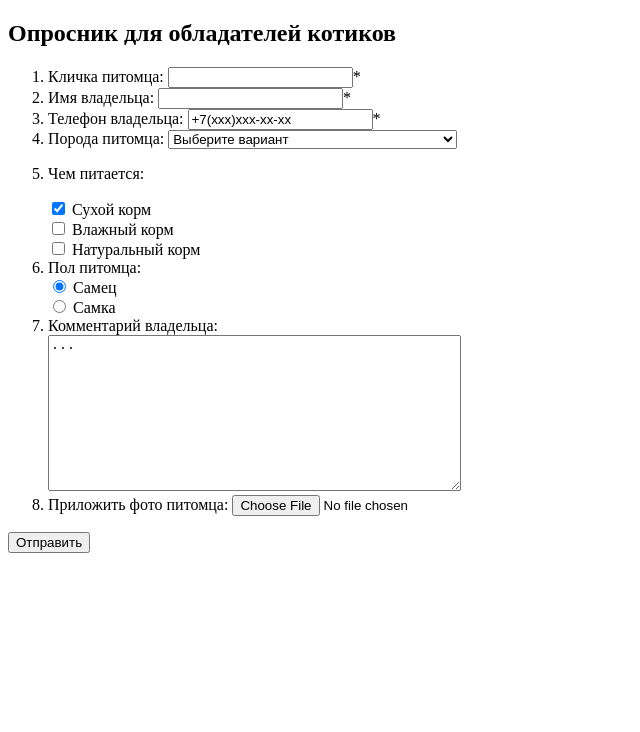
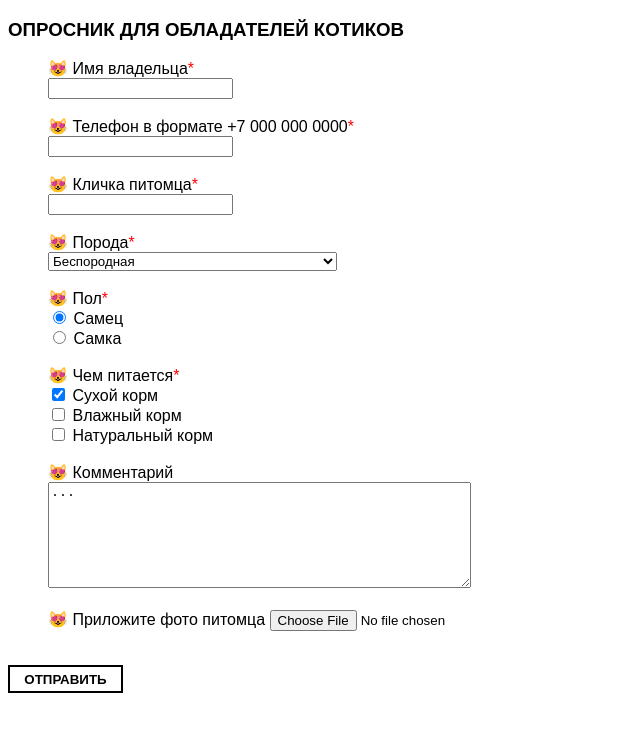
Before and after one commit to codersimone/codersimone-W19-T2-classCat, a plain HTML site: page index.html in a window 1280 px wide. Shown: the whole page, without its empty margins (0-640 px from the left). Drawn offline with Linux system fonts and the light colour scheme.

Commit message:
Update index.html

```diff
--- a/index.html
+++ b/index.html
@@ -5,145 +5,121 @@
     <meta http-equiv="X-UA-Compatible" content="IE=edge">
     <meta name="viewport" content="width=device-width, initial-scale=1.0">
     <title>Опросник</title>
+    <style>
+        body {
+            font-family: Arial, Helvetica, sans-serif;
+        }
+        /* Цвет заголовка */
+        .heading {
+            text-transform: uppercase;
+            font-weight: 600;
+        }
+        /* Спрятаны исходные маркеры */
+        li {
+            list-style-type: none;
+        }
+        /* Вид новых маркеров */
+        li:before {
+            content: "😻";
+        }
+        /* Цвет звездочки / обозначения обязательного поля */
+        .requiredSign {
+            color: #ff0000;
+        }
+        /* Ограничение размеров поля комментария */
+        textarea {
+            width: 417px;
+            height: 100px;
+            resize: vertical;
+        }
+        /* Стилизация кнопки */
+        button {
+            width: 115px;
+            height: 28px;
+            background-color: #fff;
+            border: 2px solid #000;
+            text-transform: uppercase;
+            font-weight: 600;
+        }
+        /* Стилизация кнопки при наведении */
+        button:hover {
+            background-color: #bbbbbb;
+        }
+    </style>
 </head>
 <body>
-<form id="data">
-    <section>
-        <h1>Опросник для обладателей котиков</h1>
-    </section>
-<div>
+    <form id="formData" name="formData">
+        <section>
+            <h3 class="heading">Опросник для обладателей котиков</h3>
+        </section>
 <ol>
     <li>
-        <label for="monicker">Кличка питомца:</label>
-        <input type="text" id="monicker" value/>*
-    </li>
+        <label for="name">Имя владельца<span class="requiredSign">*</span></label><br/>
+        <input type="text" name="name" required/>
+    </li><br/>
     <li>
-        <label for="name">Имя владельца:</label>
-        <input type="text" id="name" value/>*
-    </li>
+        <label for="phone">Телефон в формате +7 000 000 0000<span class="requiredSign">*</span></label><br/>
+        <input type="tel" name="phone" pattern="^\+7\s[0-9]{3}\s[0-9]{3}\s[0-9]{4}" required/>
+    </li><br/>
     <li>
-        <label for="phone">Телефон владельца:</label>
-        <input type="tel" id="phone"
-            value="+7(xxx)xxx-xx-xx"
-
-            placeholder="+7(xxx)xxx-xx-xx"/>*
-    </li>
+        <label for="monicker">Кличка питомца<span class="requiredSign">*</span></label><br/>
+        <input type="text" name="monicker" required/>
+    </li><br/>
     <li>
-        <label>Порода питомца:</label>
-            <select id="breed" value>
-            <option value="0">Выберите вариант</option>
-            <option value="1">Уличная (порода не определена)</option>
-            <option value="2">Абиссинская</option>
-            <option value="3">Австралийский мист</option>
-            <option value="4">Азиатская (табби)</option>
-            <option value="5">Американский бобтейл</option>
-            <option value="6">Американская жесткошёрстная</option>
-            <option value="7">Американский кёрл</option>
-            <option value="8">Американская короткошёрстная</option>
-            <option value="9">Анатолийская</option>
-            <option value="10">Аравийский мау</option>
-            <option value="11">Балинезийская (Балинез, балийская)</option>
-            <option value="12">Бенгальская</option>
-            <option value="13">Бомбейская</option>
-            <option value="14">Бразильская короткошёрстная</option>
-            <option value="15">Британская</option>
-            <option value="16">Бурма (Бурманская)</option>
-            <option value="17">Бурмилла</option>
-            <option value="18">Гавана</option>
-            <option value="19">Гималайская кошка</option>
-            <option value="20">Девон рекс</option>
-            <option value="21">Домашняя</option>
-            <option value="22">Донской сфинкс</option>
-            <option value="23">Кельтская (Европейская короткошёрстная)</option>
-            <option value="24">Египетская мау</option>
-            <option value="25">Йорк</option>
-            <option value="26">Калифорнийская сияющая</option>
-            <option value="27">Канаани</option>
-            <option value="28">Карельский бобтейл</option>
-            <option value="29">Кимрик</option>
-            <option value="30">Корат</option>
-            <option value="31">Корниш рекс</option>
-            <option value="32">Курильский бобтейл</option>
-            <option value="33">Лаперм</option>
-            <option value="34">Манчкин</option>
-            <option value="35">Мейн-кун</option>
-            <option value="36">Меконгский бобтейл</option>
-            <option value="37">Минскин</option>
-            <option value="38">Мэнкс (Мэнская кошка)</option>
-            <option value="39">Наполеон</option>
-            <option value="40">Немецкий рекс</option>
-            <option value="41">Нибелунг</option>
-            <option value="42">Норвежская лесная</option>
-            <option value="43">Орегон-рекс</option>
-            <option value="44">Ориентальная</option>
-            <option value="45">Охос азулес</option>
-            <option value="46">Оцикет</option>
-            <option value="47">Персидская (Колорпойнт)</option>
-            <option value="48">Колорпойнт</option>
-            <option value="49">Петерболд</option>
-            <option value="50">Пиксибоб</option>
-            <option value="51">Рагамаффин</option>
-            <option value="52">Русская голубая</option>
-            <option value="53">Рэгдолл</option>
-            <option value="54">Саванна</option>
-            <option value="55">Священная бирманская</option>
-            <option value="56">Сейшельская</option>
-            <option value="57">Селкирк рекс</option>
-            <option value="58">Серенгети</option>
-            <option value="59">Сиамская</option>
-            <option value="60">Сибирская</option>
-            <option value="61">Невская маскарадная</option>
-            <option value="62">Сингапурская</option>
-            <option value="63">Скоттиш фолд</option>
-            <option value="64">Скоттиш страйт</option>
-            <option value="65">Сноу-Шу</option>
-            <option value="66">БалСококе</option>
-            <option value="67">Сомали</option>
-            <option value="68">Сфинкс (канадский)</option>
-            <option value="69">Тайская</option>
-            <option value="70">Шантильи-тиффани</option>
-            <option value="71">Тойгер</option>
-            <option value="72">Тонкинская</option>
-            <option value="73">Турецкая ангора</option>
-            <option value="74">Турецкий ван</option>
-            <option value="75">Украинский левкой</option>
-            <option value="76">Уральский рекс</option>
-            <option value="77">Форин Вайт</option>
-            <option value="78">Хайленд фолд</option>
-            <option value="79">Цейлонская</option>
-            <option value="80">Хауси</option>
-            <option value="81">Шартрез</option>
-            <option value="82">Эгейская</option>
-            <option value="83">Экзотическая</option>
-            <option value="84">Яванез (Яванская кошка)</option>
-            <option value="85">Японский бобтейл</option>
-            </select>
-    </li>
+        <label>Порода<span class="requiredSign">*</span></label><br/>
+        <select name="breed" required>
+            <option value="Беспородная">Беспородная</option>
+            <option value="Абиссинская">Абиссинская</option>
+            <option value="Американский бобтейл">Американский бобтейл</option>
+            <option value="Балинезийская (Балинез, балийская)">Балинезийская (Балинез, балийская)</option>
+            <option value="Бенгальская">Бенгальская</option>
+            <option value="Британская">Британская</option>
+            <option value="Гималайская кошка">Гималайская кошка</option>
+            <option value="Девон рекс">Девон рекс</option>
+            <option value="Донской сфинкс">Донской сфинкс</option>
+            <option value="Кельтская (Европейская короткошёрстная)">Кельтская (Европейская короткошёрстная)</option>
+            <option value="Корниш рекс">Корниш рекс</option>
+            <option value="Манчкин">Манчкин</option>
+            <option value="Мейн-кун">Мейн-кун</option>
+            <option value="Ориентальная">Ориентальная</option>
+            <option value="Персидская">Персидская</option>
+            <option value="Русская голубая">Русская голубая</option>
+            <option value="Сиамская">Сиамская</option>
+            <option value="Сибирская">Сибирская</option>
+            <option value="Скоттиш фолд">Скоттиш фолд</option>
+            <option value="Скоттиш страйт">Скоттиш страйт</option>
+            <option value="Сфинкс (канадский)">Сфинкс (канадский)</option>
+            <option value="Тайская">Тайская</option>
+            <option value="Украинский левкой">Украинский левкой</option>
+            <option value="Шартрез">Шартрез</option>
+            <option value="Японский бобтейл">Японский бобтейл</option>
+        </select>
+    </li><br/>
     <li>
-            <p>Чем питается:</p>
-            <input type="checkbox" id="dry" name="nutrition" value checked/>
-            <label for="dry">Сухой корм</label><br/>
-            <input type="checkbox" id="wet" name="nutrition" value/>
-            <label for="wet">Влажный корм</label><br/>
-            <input type="checkbox" id="natural" name="nutrition" value/>
-            <label for="natural">Натуральный корм</label>
-    </li>
+        <label>Пол<span class="requiredSign">*</span></label><br/>
+        <input type="radio" name="gender" value="Самец" checked required/> Самец<br/>
+        <input type="radio" name="gender" value="Самка"/> Самка
+    </li><br/>
     <li>
-        <label>Пол питомца:</label><br/>
-        <input type="radio" name="gender" value="male" checked/> Самец<br/>
-        <input type="radio" name="gender" value="female" /> Самка
-    </li>
+        <span>Чем питается<span class="requiredSign">*</span></span><br/>
+        <input type="checkbox" id="dry" name="nutrition" value="Сухой" checked required/>
+        <label for="dry">Сухой корм</label><br/>
+        <input type="checkbox" id="wet" name="nutrition" value="Влажный"/>
+        <label for="wet">Влажный корм</label><br/>
+        <input type="checkbox" id="natural" name="nutrition" value="Натуральный"/>
+        <label for="natural">Натуральный корм</label>
+    </li><br/>
     <li>
-        <label>Комментарий владельца:</label><br/>
-        <textarea id="comment" type="text" name="comment" rows="10" cols="49" value>...</textarea>
-    </li>
+        <label>Комментарий</label><br/>
+        <textarea type="text" name="comment">...</textarea>
+    </li><br/>
     <li>
-        <label for="photo">Приложить фото питомца:</label>
-        <input type="file" id="photo"/>
-    </li>
+        <label for="photo">Приложите фото питомца</label>
+        <input type="file" name="photo"/>
+    </li><br/>
 </ol>
-<button id="sendForm" type="submit">Отправить</button>
-</div>
+<button type="submit">Отправить</button><br/>
+<div id="errorsInfo"></div>
 </form>
 <script src="index.js"></script>
 </body>
```
